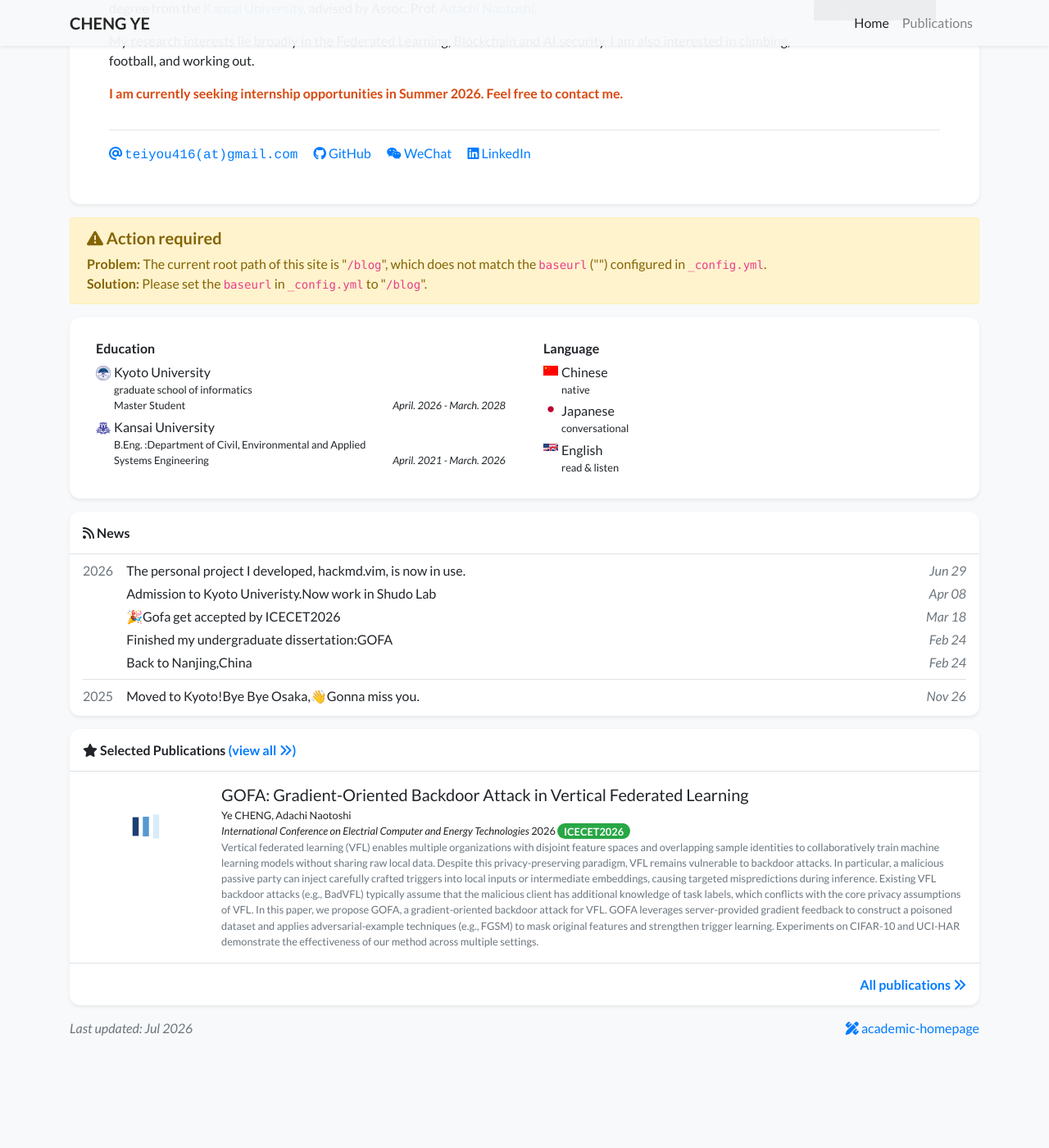
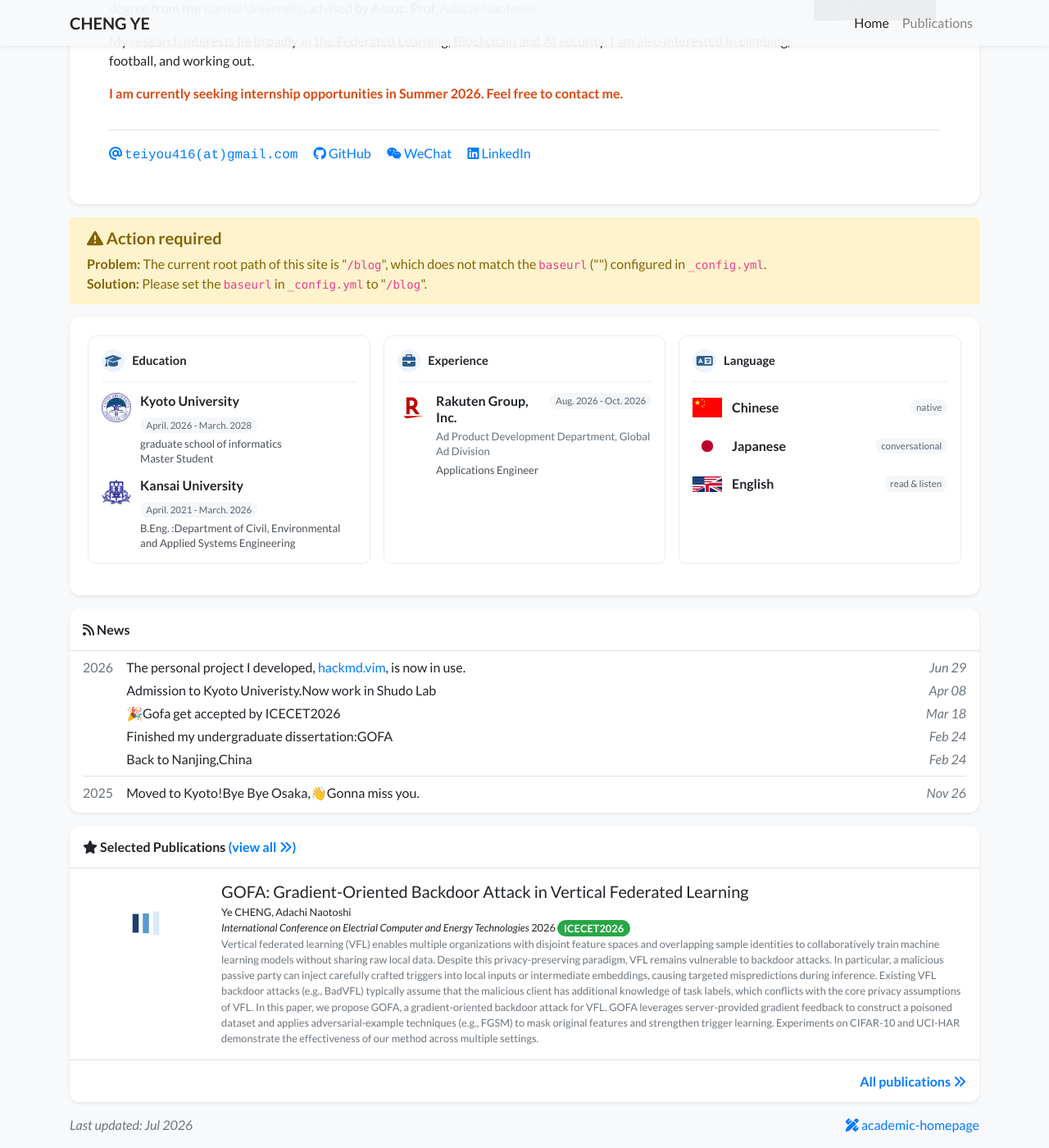
Before and after one commit to teiyou416/blog, a Jekyll site: the page built from index.html, in a window 1280 px wide and 1400 px high, scrolled down 298 px. Shown: the whole window at 82% size. Built offline with Jekyll 4.4.1, drawn with Linux system fonts in a browser that asks for light colours; nearby versions of some CDN libraries; a style sheet for code colours, icons or effects is not loaded; before the commit the page ends 1580 px from its top, so only the background shows below that.

Commit message:
Update homepage profile sections

```diff
--- a/_data/profile.yml
+++ b/_data/profile.yml
@@ -56,6 +56,13 @@ education:
   position: B.Eng. :Department of Civil, Environmental and Applied Systems Engineering
   date: April. 2021 - March. 2026
 
+experience:
+ - name: Rakuten Group, Inc.
+   logo: /assets/images/badges/rakuten.png
+   dept: Ad Product Development Department, Global Ad Division
+   position: Applications Engineer
+   date: Aug. 2026 - Oct. 2026
+
 language:
  - name: Chinese
    #logo: /assets/images/badges/ku_e2.jpg
--- a/_includes/widgets/language_card.html
+++ b/_includes/widgets/language_card.html
@@ -1,56 +1,100 @@
 <div class="row mt-3">
   <div class="col">
-    <div class="card border-0 shadow-sm bg-white">
+    <div class="card border-0 shadow-sm bg-white profile-details-card">
       <div class="card-body p-4">
-        <div class="row" data-masonry='{"percentPosition": true }'>
+        <div class="profile-details-grid">
           {% if site.data.profile.education %}
-          <div class="col-md-6">
-            <div class="mx-2 my-1">
+          <section class="profile-details-section">
+            <div class="profile-details-heading">
+              <span class="profile-details-icon"><i class="fas fa-graduation-cap"></i></span>
               <h6>Education</h6>
-              <ul class="list-unstyled mb-1">
+            </div>
+            <ul class="profile-details-list">
                 {% for item in site.data.profile.education %}
-                <li class="media mb-1">
-                  <img src="{{ item.logo | relative_url }}" alt="{{ item.name }}" style="width: 18px;"
-                    class="mr-1 mt-1">
-                  <div class="media-body">
-                    <div>{{ item.name }}</div>
-                    <div class="small">{{ item.dept }}</div>
-                    <div class="small d-flex">
-                      <div>{{ item.position }}</div>
-                      <div class="mt-auto ml-auto no-break"><em>{{ item.date }}</em></div>
-                    </div>
+              <li class="profile-details-item">
+                <img src="{{ item.logo | relative_url }}" alt="{{ item.name }}" class="profile-details-logo">
+                <div class="profile-details-content">
+                  <div class="profile-details-title-row">
+                    <div class="profile-details-title">{{ item.name }}</div>
+                    {% if item.date %}
+                    <div class="profile-details-date">{{ item.date }}</div>
+                    {% endif %}
                   </div>
-                </li>
+                  {% if item.dept %}
+                  <div class="profile-details-meta">{{ item.dept }}</div>
+                  {% endif %}
+                  {% if item.position %}
+                  <div class="profile-details-position">{{ item.position }}</div>
+                  {% endif %}
+                </div>
+              </li>
                 {% endfor %}
-              </ul>
+            </ul>
+          </section>
+          {% endif %}
+
+          {% if site.data.profile.experience %}
+          <section class="profile-details-section">
+            <div class="profile-details-heading">
+              <span class="profile-details-icon"><i class="fas fa-briefcase"></i></span>
+              <h6>Experience</h6>
             </div>
-          </div>
+            <ul class="profile-details-list">
+                {% for item in site.data.profile.experience %}
+              <li class="profile-details-item">
+                <img src="{{ item.logo | relative_url }}" alt="{{ item.name }}" class="profile-details-logo">
+                <div class="profile-details-content">
+                  <div class="profile-details-title-row">
+                    <div class="profile-details-title">{{ item.name }}</div>
+                    {% if item.date %}
+                    <div class="profile-details-date">{{ item.date }}</div>
+                    {% endif %}
+                  </div>
+                  {% if item.dept %}
+                  <div class="profile-details-meta">{{ item.dept }}</div>
+                  {% endif %}
+                  {% if item.position %}
+                  <div class="profile-details-position">{{ item.position }}</div>
+                  {% endif %}
+                </div>
+              </li>
+                {% endfor %}
+            </ul>
+          </section>
           {% endif %}
 
           {% if site.data.profile.language %}
-          <div class="col-md-6">
-            <div class="mx-2 my-1">
+          <section class="profile-details-section">
+            <div class="profile-details-heading">
+              <span class="profile-details-icon"><i class="fas fa-language"></i></span>
               <h6>Language</h6>
-              <ul class="list-unstyled mb-1">
+            </div>
+            <ul class="profile-details-list profile-language-list">
                 {% for item in site.data.profile.language%}
-                <li class="media mb-1">
-                  <img src="{{ item.logo | relative_url }}" alt="{{ item.name }}" style="width: 18px;"
-                    class="mr-1 mt-1">
-                  <div class="media-body">
-                    <div>{{ item.name }}</div>
-                    <div class="small">{{ item.dept }}</div>
-                    <div class="small d-flex">
-                      <div>{{ item.position }}</div>
-                      <div class="mt-auto ml-auto no-break"><em>{{ item.date }}</em></div>
-                    </div>
+              <li class="profile-details-item profile-language-item">
+                <img src="{{ item.logo | relative_url }}" alt="{{ item.name }}" class="profile-details-logo">
+                <div class="profile-details-content">
+                  <div class="profile-details-title-row">
+                    <div class="profile-details-title">{{ item.name }}</div>
+                    {% if item.position %}
+                    <div class="profile-details-date">{{ item.position }}</div>
+                    {% endif %}
                   </div>
-                </li>
+                  {% if item.dept %}
+                  <div class="profile-details-meta">{{ item.dept }}</div>
+                  {% endif %}
+                  {% if item.date %}
+                  <div class="profile-details-position">{{ item.date }}</div>
+                  {% endif %}
+                </div>
+              </li>
                 {% endfor %}
-              </ul>
-            </div>
-          </div>
+            </ul>
+          </section>
           {% endif %}
+        </div>
 
+        <div class="row mt-3" data-masonry='{"percentPosition": true }'>
           {% if site.data.profile.awards %}
           <div class="col-md-6">
             <div class="mx-2 my-1">
@@ -70,7 +114,6 @@
           {% endif %}
 
         </div>
-
       </div>
     </div>
   </div>
--- a/assets/css/global.css
+++ b/assets/css/global.css
@@ -94,3 +94,151 @@ div.lazy {
 .email-text {
     font-family: Courier, monospace;
 }
+
+.profile-details-card .card-body {
+    padding: 1.35rem !important;
+}
+
+.profile-details-grid {
+    display: grid;
+    grid-template-columns: repeat(3, minmax(0, 1fr));
+    gap: 1rem;
+}
+
+.profile-details-section {
+    min-width: 0;
+    padding: 1rem;
+    border: 1px solid #e9ecef;
+    border-radius: 0.65rem;
+    background: #ffffff;
+}
+
+.profile-details-heading {
+    display: flex;
+    align-items: center;
+    gap: 0.55rem;
+    margin-bottom: 0.85rem;
+    padding-bottom: 0.65rem;
+    border-bottom: 1px solid #edf0f2;
+}
+
+.profile-details-heading h6 {
+    margin: 0;
+    font-size: 0.92rem;
+    letter-spacing: 0;
+}
+
+.profile-details-icon {
+    display: inline-flex;
+    align-items: center;
+    justify-content: center;
+    width: 1.8rem;
+    height: 1.8rem;
+    flex: 0 0 1.8rem;
+    border-radius: 50%;
+    color: #2f5f8f;
+    background: #edf4fb;
+}
+
+.profile-details-list {
+    display: grid;
+    gap: 0.85rem;
+    margin: 0;
+    padding: 0;
+    list-style: none;
+}
+
+.profile-details-item {
+    display: flex;
+    align-items: flex-start;
+    gap: 0.72rem;
+    min-width: 0;
+}
+
+.profile-details-logo {
+    width: 2.25rem;
+    height: 2.25rem;
+    flex: 0 0 2.25rem;
+    object-fit: contain;
+}
+
+.profile-details-content {
+    min-width: 0;
+    flex: 1 1 auto;
+}
+
+.profile-details-title-row {
+    display: flex;
+    align-items: flex-start;
+    justify-content: space-between;
+    flex-wrap: wrap;
+    gap: 0.6rem;
+    min-width: 0;
+}
+
+.profile-details-title {
+    flex: 1 1 8rem;
+    min-width: 0;
+    color: #212529;
+    font-weight: 700;
+    line-height: 1.25;
+}
+
+.profile-details-date {
+    flex: 0 0 auto;
+    padding: 0.12rem 0.45rem;
+    border-radius: 999px;
+    color: #5b6570;
+    background: #f4f6f8;
+    font-size: 0.72rem;
+    line-height: 1.35;
+    text-align: right;
+    white-space: nowrap;
+}
+
+.profile-details-meta,
+.profile-details-position {
+    margin-top: 0.25rem;
+    color: #66717d;
+    font-size: 0.82rem;
+    line-height: 1.38;
+}
+
+.profile-details-position {
+    color: #495057;
+}
+
+.profile-language-list {
+    gap: 0.65rem;
+}
+
+.profile-language-item {
+    align-items: center;
+}
+
+@media (max-width: 991.98px) {
+    .profile-details-grid {
+        grid-template-columns: 1fr;
+    }
+}
+
+@media (max-width: 575.98px) {
+    .profile-details-card .card-body {
+        padding: 1rem !important;
+    }
+
+    .profile-details-section {
+        padding: 0.9rem;
+    }
+
+    .profile-details-title-row {
+        display: block;
+    }
+
+    .profile-details-date {
+        display: inline-block;
+        max-width: 100%;
+        margin-top: 0.35rem;
+        text-align: left;
+    }
+}
```
Also changed, not shown: _news/2026_vim.md (+1 -1 lines), assets/images/badges/rakuten.png (added).
